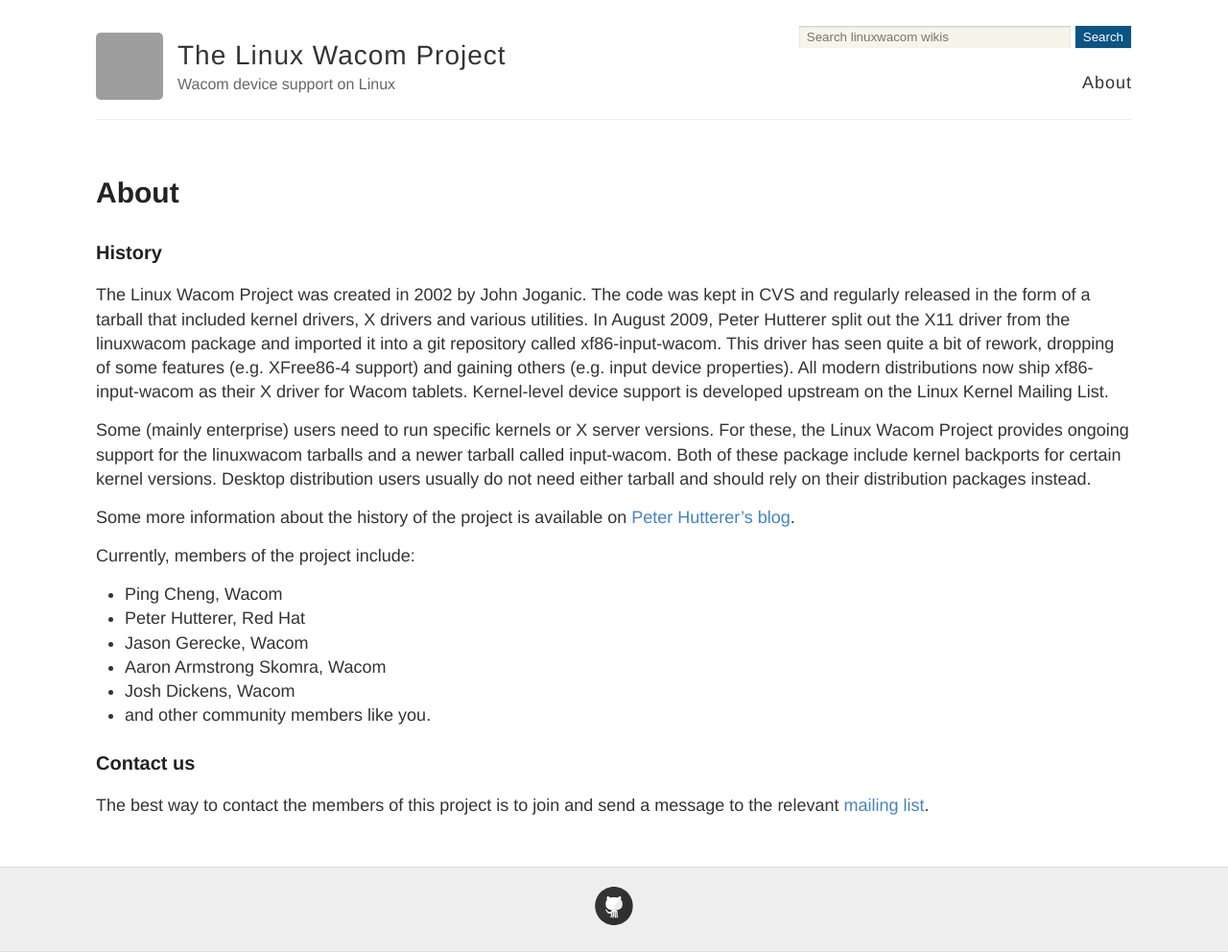
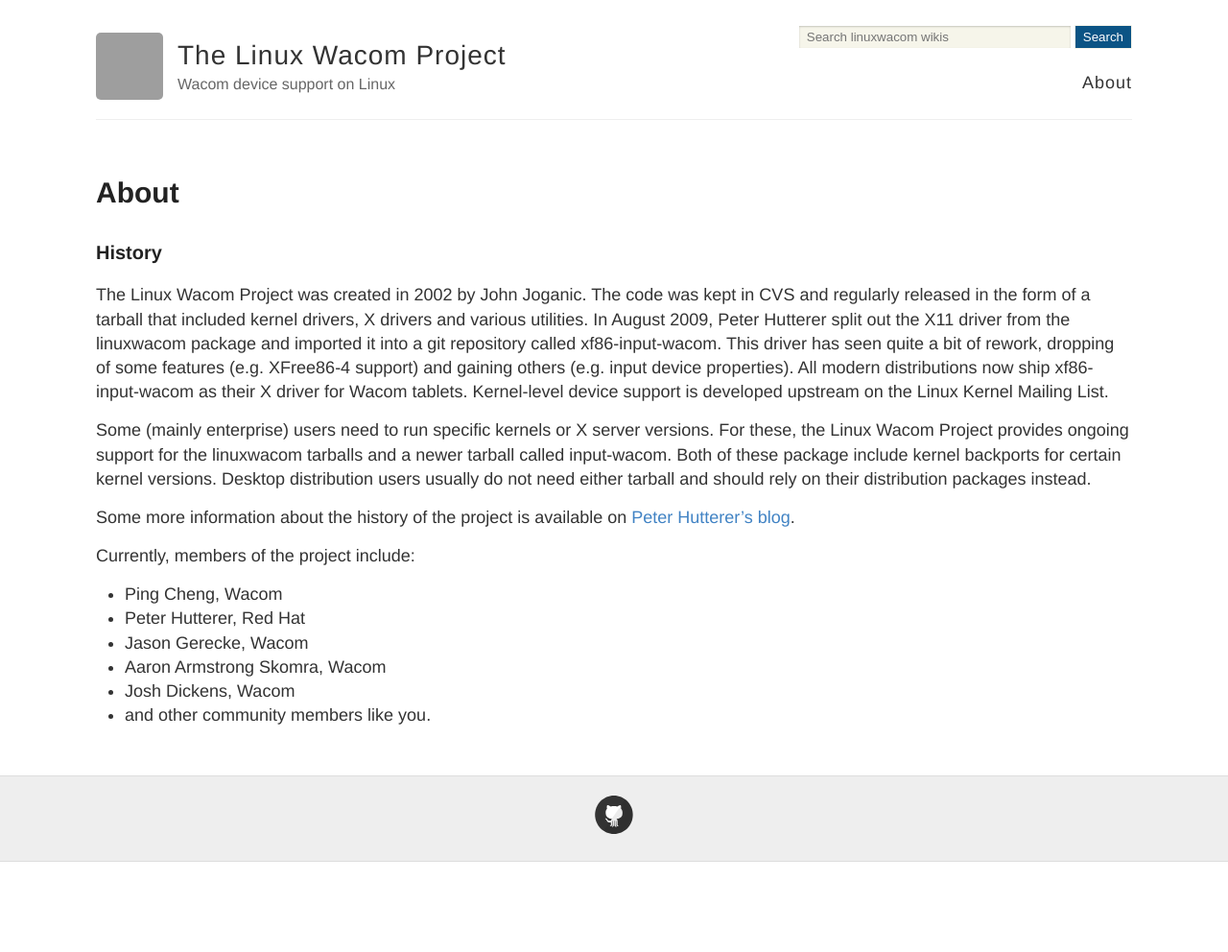
Before and after one commit to linuxwacom/linuxwacom.github.io, a Jekyll site: the page built from about.md, in a window 1280 px wide. Shown: the whole page at 96% size. Built offline with Jekyll 4.4.1, drawn with Linux system fonts in a browser that asks for light colours; after the commit the page ends 900 px from its top, so only the background shows below that; grey boxes are pictures that could not be loaded.

Commit message:
remove out dated 'Contact us' section

```diff
--- a/about.md
+++ b/about.md
@@ -20,7 +20,3 @@
 * Aaron Armstrong Skomra, Wacom
 * Josh Dickens, Wacom
 * and other community members like you.
-
-### Contact us
-
-The best way to contact the members of this project is to join and send a message to the relevant  [mailing list](https://github.com/linuxwacom/input-wacom/wiki/Mailing-lists-and-Support).
```
